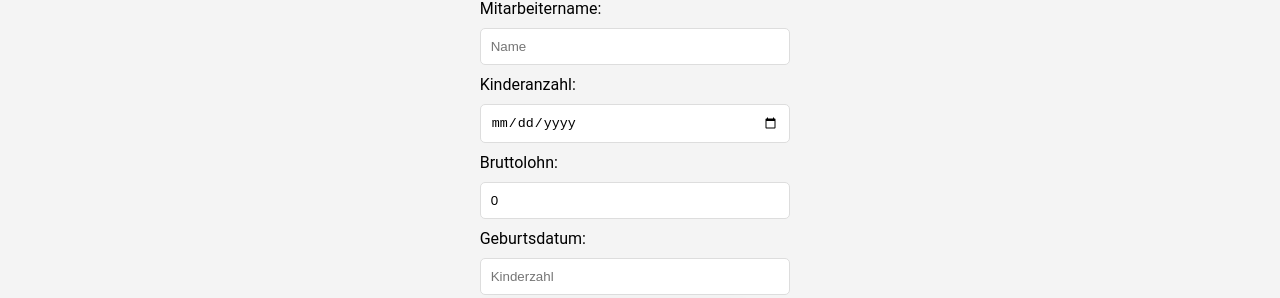
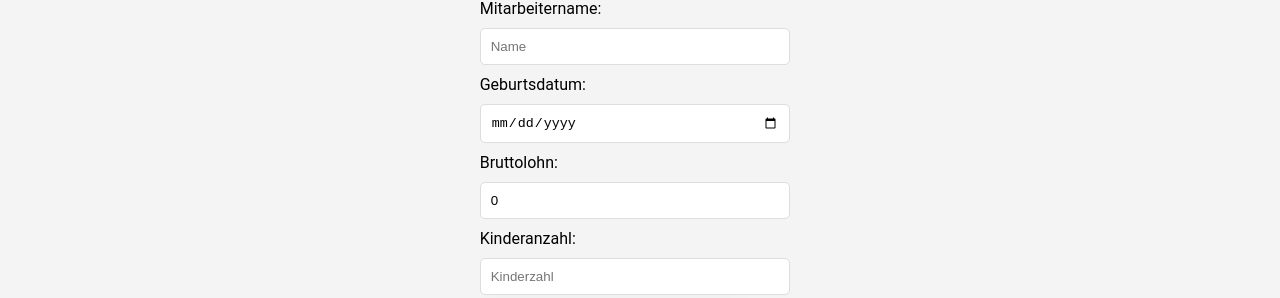
Before and after one commit to BigDipsey/Lohnabrechnung_IDPA, a React (Vite) app: page /mitarbeiterbearbeiten/1 in a window 1280 px wide. Shown: the part 295-593 px from the top of the page. Built offline with nearby package versions, Linux system fonts and the light colour scheme; no server answers.

Commit message:
Update MitarbeiterBearbeiten.jsx

```diff
--- a/src/components/MitarbeiterBearbeiten.jsx
+++ b/src/components/MitarbeiterBearbeiten.jsx
@@ -81,7 +81,7 @@ function MitarbeiterBearbeiten() {
       </div>
 
       <div>
-        <label>Kinderanzahl:</label>
+        <label>Geburtsdatum:</label>
         <input
           className="input-group"
           type="date"
@@ -113,7 +113,7 @@ function MitarbeiterBearbeiten() {
       </div>
 
       <div>
-        <label>Geburtsdatum:</label>
+        <label>Kinderanzahl:</label>
         <input
           className="input-group"
           type="number"
```
